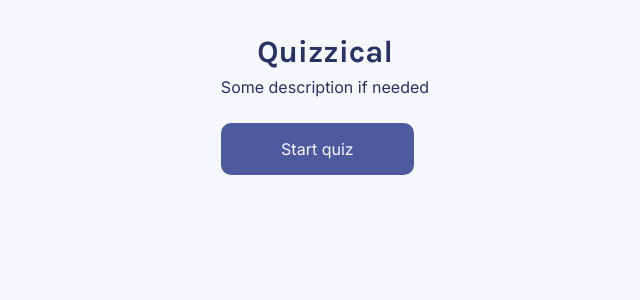
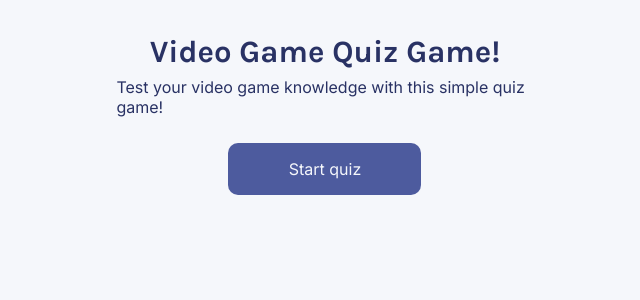
Before and after one commit to P-Dang-Personal/react-quiz-app, a React (Vite) app: page / in a window 1280 px wide. Shown: the top 300 px of the page, without its empty margins (315-955 px from the left). Built offline with nearby package versions, Linux system fonts and the light colour scheme.

Commit message:
added some small CSS fixes for alignment

```diff
--- a/src/App.css
+++ b/src/App.css
@@ -33,6 +33,7 @@ div#root {
 .splash-container {
   display: flex;
   flex-direction: column;
+  align-items: center;
 }
 
 .btn-container{
--- a/src/App.jsx
+++ b/src/App.jsx
@@ -12,8 +12,8 @@ function App() {
   return (
     <main className="quiz-container">
       {!gameStart?    <section className="splash-container">
-      <h1 className="heading">Quizzical</h1>
-      <p className="description">Some description if needed</p>
+      <h1 className="heading">Video Game Quiz Game!</h1>
+      <p className="description">Test your video game knowledge with this simple quiz game!</p>
       <button onClick={startGame} className="start-quiz-btn">Start quiz</button>
     </section>:<Quiz/>}
     </main>
```
